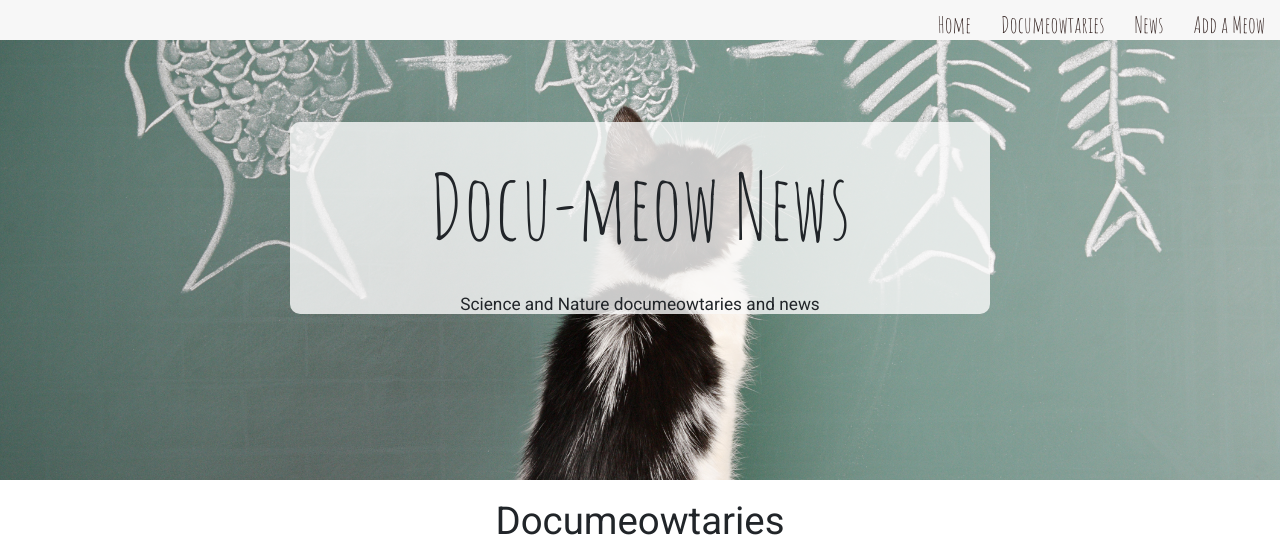
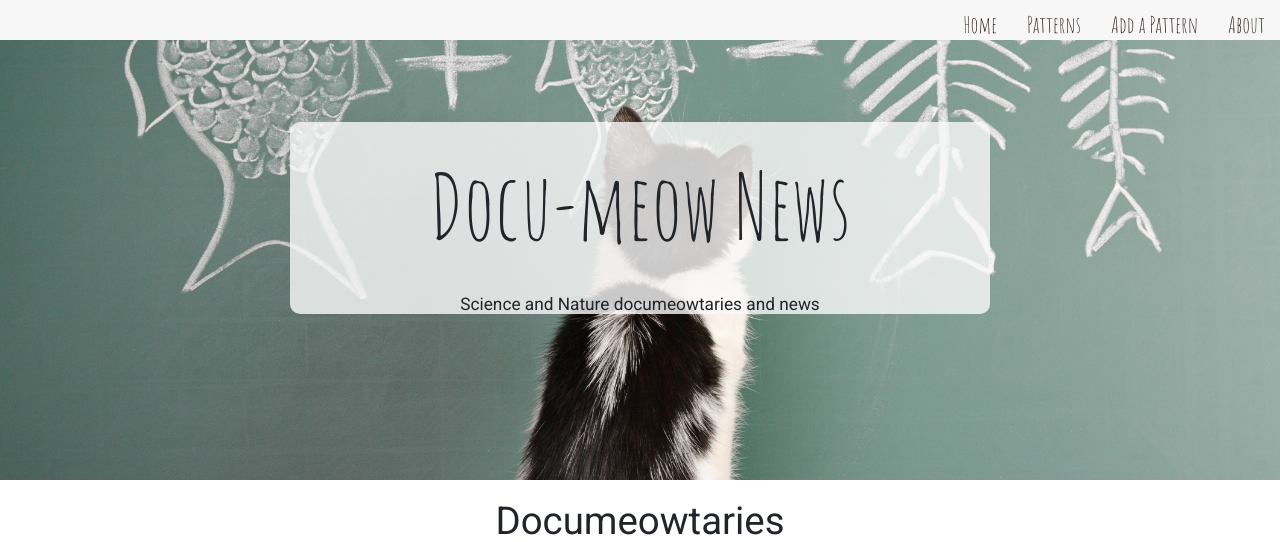
Before and after one commit to elisamunoz/docu-llamas, a Flask app: page / in a window 1280 px wide. Shown: the top 542 px of the page. Run offline with Flask 2, Linux system fonts and the light colour scheme; data that the repository does not hold is empty; some libraries are stand-ins or nearby versions.

Commit message:
changed navbar to stitching project

```diff
--- a/templates/base.html
+++ b/templates/base.html
@@ -30,13 +30,13 @@
         <a class="nav-link active" href="{{url_for('get_home')}}">Home</a>
       </li>
       <li class="nav-item">
-        <a class="nav-link" href="#">Documeowtaries</a>
+        <a class="nav-link" href="#">Patterns</a>
       </li>
       <li class="nav-item">
-        <a class="nav-link" href="#">News</a>
+        <a class="nav-link" href="{{url_for('add_pattern')}}">Add a Pattern</a>
       </li>
       <li class="nav-item">
-        <a class="nav-link" href="{{url_for('add_documentary')}}">Add a Meow</a>
+        <a class="nav-link" href="#">About</a>
       </li>
     </ul>
     <!-- /Header -->
```
